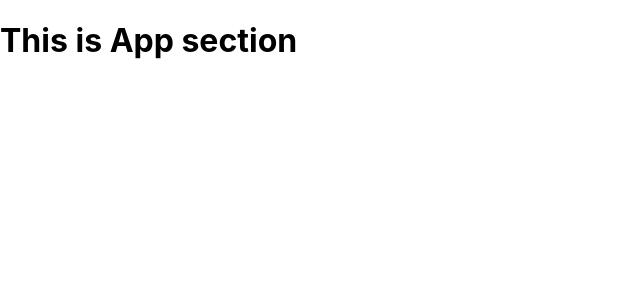
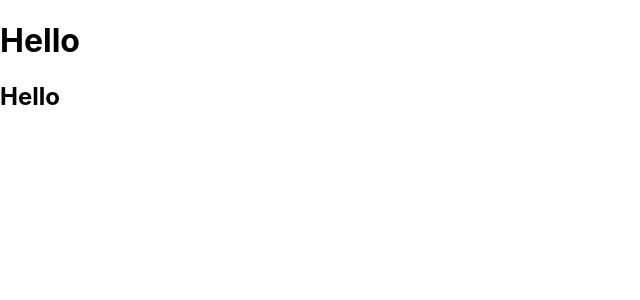
Before and after one commit to codeBurner0/React-JS-Complete, a React (Create React App) app: page / in a window 1280 px wide. Shown: the top 300 px of the page, without its empty margins (0-640 px from the left). Built offline with nearby package versions, Linux system fonts and the light colour scheme.

Commit message:
question

```diff
--- a/src/App.js
+++ b/src/App.js
@@ -1,9 +1,10 @@
-import React from 'react'
+import React, { Children } from 'react'
 
-function App() {
+function App({children}) {
   return (
     <div>
-      <h1>This is App section</h1>
+      <h1>{children}</h1>
+      <h2>Hello</h2>
 
     </div>
   )
--- a/src/index.js
+++ b/src/index.js
@@ -7,7 +7,7 @@ import reportWebVitals from './reportWebVitals';
 const root = ReactDOM.createRoot(document.getElementById('root'));
 root.render(
   <React.StrictMode>
-    <App />
+    <App>Hello</App>
   </React.StrictMode>
 );
 reportWebVitals();
```
Also changed, not shown: Questions.txt, src/Components/ComponentIntro.js (added).
